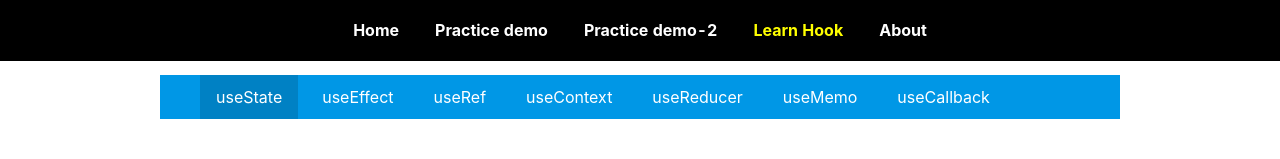
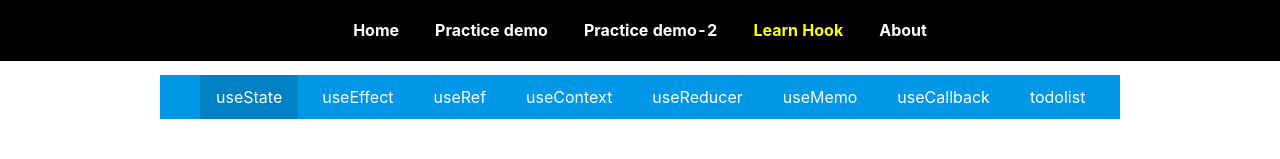
Before and after one commit to lixingyangok/react-with-ts, a React (Create React App) app: page /hook/useState in a window 1280 px wide. Shown: the top 159 px of the page. Built offline with nearby package versions, Linux system fonts and the light colour scheme.

Commit message:
todolist by hook

```diff
--- /dev/null
+++ b/src/pages/hook/children/todolist/todolist.tsx
@@ -0,0 +1,7 @@
+import React from 'react';
+
+export default function(){
+    return <div>
+        asdf
+    </div>
+}
--- a/src/pages/hook/hook.tsx
+++ b/src/pages/hook/hook.tsx
@@ -37,6 +37,10 @@ export const navData:Array<oneLink> = [{
     to: '/hook/useCallback',
     name: 'useCallback',
     component: React.lazy(()=>import('pages/hook/children/useCallback/useCallback')),
+},{
+    to: '/hook/todolist',
+    name: 'todolist',
+    component: React.lazy(()=>import('pages/hook/children/todolist/todolist')),
 },
 ];
 
```
